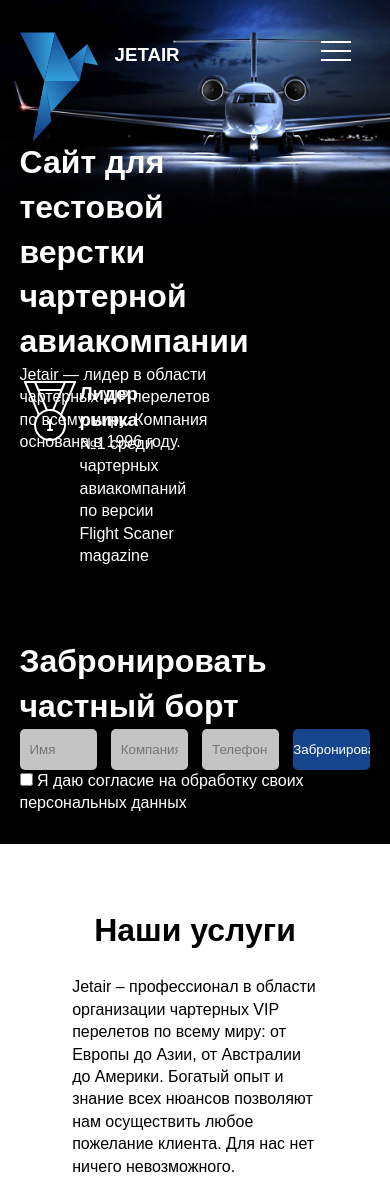
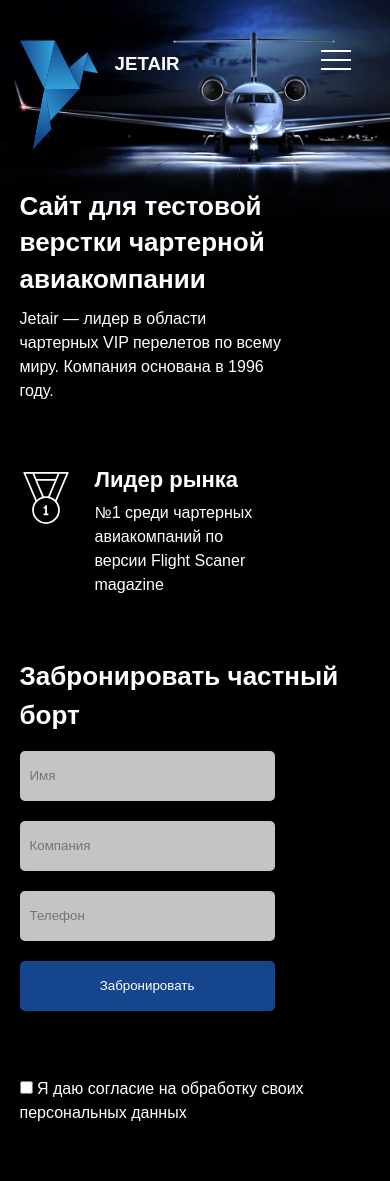
Before and after one commit to An-na-St/JETAIR, a plain HTML site: page index.html in a window 390 px wide. Shown: the top 1181 px of the page. Drawn offline with nearby package versions, Linux system fonts and the light colour scheme; a web font is replaced by a local one.

Commit message:
Edit top block

```diff
--- a/assets/style.css
+++ b/assets/style.css
@@ -11,7 +11,7 @@ body {
   margin: 0;
   overflow-x: hidden;
   font-family: 'Jost', sans-serif;
-  line-height: 1.4;
+  line-height: 1.5;
   color: #fff;
 }
 
@@ -44,7 +44,26 @@ a:active  {
   margin: 0 auto;
   position: relative;
   z-index: 2;
+  padding: 15px 0;
 } /**/
+
+@media (min-width: 992px) and (max-width: 1199px) {
+  .content_container {
+    width: 90%;
+  }/**/
+}
+
+@media (min-width: 768px) and (max-width: 991px) {
+  .content_container {
+    width: 90%;
+  }/**/
+}
+
+@media (max-width: 767px) {
+  .content_container {
+    width: 90%;
+  }/**/
+}
 
 /*--------------------------- Scrollbar ------------------------------*/
 
@@ -68,7 +87,7 @@ a:active  {
   width: 100vw;
   background: #fff;
 }
-.bg.header {
+.bg.intro {
   position: relative;
   height: 100vh;
   background: #000;
@@ -95,43 +114,36 @@ a:active  {
 .bg.footer {
   height: 83px;
 }
-.intro {
+.intro_img {
   position: absolute;
   width: 100%;
   height: auto;
   z-index: 1;
 }
 
+@media (max-width: 767px) {
+  .bg.intro { height: 1200px;}
+}
+
+@media (max-width: 360px) {
+  .bg.services { height: 2321px; }
+  .bg.fleet { height: 2948px; }
+  .bg.clients { height: 933px; }
+  .bg.contacts { height: 895px; }
+  .bg.booking { height: 476px; }
+  .bg.footer { height: 86px; }
+}
+
 /*--------------------------- Background ------------------------------*/
 
 /*--------------------------- Header ------------------------------*/
-
-
-
-.header_txt {
-  display: flex;
-  flex-direction: column;
-  justify-content: space-between;
-  height: 20%;
-  width: 60%;
-}
-
-.header_info {
-  display: flex;
-  width: 40%;
-}
-
-.header_info div {
-  display: flex;
-  flex-direction: column;
-}
-
 
 header {
   display: flex;
   justify-content: space-between;
   align-items: center;
   width: 100%;
+  margin-bottom: 50px;
 } /**/
 header h4 {
   white-space: nowrap;
@@ -228,9 +240,6 @@ header h4 {
 } /**/
 
 
-
-
-
 .header_menu {
   display: flex;
   align-items: center;
@@ -248,6 +257,34 @@ header h4 {
   color: #fff;
 } /**/
 
+
+.intro_description {
+  width: 50%;
+} /**/
+.intro_description h1 {
+  margin-bottom: 10px;
+  line-height: 1.4;
+} /**/
+.intro_description p {
+  width: 80%;
+} /**/
+
+
+.intro_advantage {
+  display: flex;
+  align-items: flex-start;
+  width: 40%;
+} /**/
+.intro_advantage_img {
+  width: 52px;
+  margin: 9px 23px 0 0;
+} /**/
+.intro_advantage_title {
+  margin-bottom: 5px;
+} /**/
+
+/*Form ->->->*/
+
 @media (min-width: 992px) and (max-width: 1199px) {
   .navigation {
     justify-content: center;
@@ -257,15 +294,14 @@ header h4 {
     padding: 18px 25px;
     border: #091023 1px solid;
   } /**/
-
   .header_list {
     flex-direction: column;
   } /**/
-
   .header_list li {
     margin-top: 15px;
     margin-left: 0;
   } /**/
+
 }
 
 @media (min-width: 768px) and (max-width: 991px) {
@@ -277,14 +313,23 @@ header h4 {
     padding: 18px 25px;
     border: #091023 1px solid;
   } /**/
-
   .header_list {
     flex-direction: column;
   } /**/
-
   .header_list li {
     margin-top: 15px;
     margin-left: 0;
+  } /**/
+
+  .intro_description h1 {
+    font-size: 28px;
+    width: 70%;
+    min-width: 360px;
+  } /**/
+
+  .intro_advantage {
+    width: 40%;
+    min-width: 310px;
   } /**/
 }
 
@@ -292,11 +337,10 @@ header h4 {
   header h4 {
     display: none;
   } /**/
-
   .header_left {
     width: 100%;
     justify-content: space-between;
-  }
+  } /**/
 
   .navigation {
     justify-content: center;
@@ -308,40 +352,71 @@ header h4 {
     right: 0;
     border: #091023 1px solid;
   } /**/
-
   .header_list {
     flex-direction: column;
   } /**/
-
   .header_list li {
     margin-top: 15px;
     margin-left: 0;
   } /**/
+
+  .intro_description {
+    width: 75%;
+  } /**/
+  .intro_description h1 {
+    font-size: 26px;
+  } /**/
+  .intro_description p {
+    width: 100%;
+  } /**/
+
+  .intro_advantage {
+    width: 70%;
+  } /**/
+  .intro_advantage_title {
+    font-size: 22px;
+  } /**/
+
 }
 
 @media (max-width: 360px) {
   .navigation {
     height: 280px;
     width: 100%;
+  } /**/
 
+  .intro_description {
+    width: 80%;
   } /**/
+  .intro_description h1 {
+    font-size: 24px;
+  } /**/
+
+  .intro_advantage {
+    width: 100%;
+  } /**/
+  .intro_advantage_title {
+    font-size: 18px;
+  } /**/
+
 }
 
 /*--------------------------- Header ------------------------------*/
 
 /*--------------------------- Form ------------------------------*/
 
-#booking_container_top {
-  height: 20%;
+.intro_booking {
+  height: 25%;
   width: 100%;
+  margin-bottom: 30px;
 }
 
-#booking_container_bottom {
+.booking_container_bottom {
   height: 50%;
   padding-bottom: 5%;
 }
 
-.book_flight {
+.booking {
   display: flex;
   flex-direction: column;
   justify-content: space-between;
@@ -349,46 +424,96 @@ header h4 {
   width: 100%;
 }
 
-.form {
+.booking_form {
   display: flex;
   flex-direction: column;
   height: 50%;
-  justify-content: space-between;
-}
-
-.fields {
-  display: flex;
   width: 100%;
   justify-content: space-between;
 }
 
+.booking_fields {
+  width: 100%;
+  padding-bottom: 25px;
+
+  display: grid;
+  grid-template-columns: 1fr 1fr 1fr 1fr;
+  grid-template-rows: 50px;
+  grid-column-gap: 30px;
+  grid-row-gap: 20px;
+  justify-items: center;
+}
+
 .item {
-  width: 22%;
+  width: 100%;
+  min-width: 195px;
+  max-width: 255px;
+  height: 100%;
   border: none;
   border-radius: 5px;
-}
+} /**/
 
 .field {
   background: #c4c4c4;
   color: #808080;
   padding: 13px 10px;
-}
+} /**/
 
 .field:focus {
   color: #000;
   background: #fff;
   outline: none;
-}
+} /**/
 
 .btn {
   padding: 0;
   color: #fff;
   background: #15468d;
   cursor: pointer;
+} /**/
+
+.checkbox {
+
 }
 
-.checkbox {
-  background-color: #000;
+@media (min-width: 768px) and (max-width: 991px) {
+  .intro_booking {
+    height: 30%;
+  }
+
+  .booking_title {
+    font-size: 26px;
+  }
+
+  .booking_form {
+    height: 70%;
+  }
+
+  .booking_fields {
+    grid-template-columns: 1fr 1fr 1fr;
+    grid-template-rows: 50px 50px;
+    justify-items: center;
+  }
+}
+
+@media (max-width: 767px) {
+  .intro_booking {
+    height: 40%;
+  }
+
+  .booking_title {
+    font-size: 26px;
+  }
+
+  .booking_form {
+    height: 80%;
+  }
+
+  .booking_fields {
+    grid-template-columns: 1fr;
+    grid-template-rows: 50px 50px 50px 50px;
+    justify-items: baseline;
+  }
 }
 
 /*--------------------------- Form ------------------------------*/
@@ -568,33 +693,7 @@ header h4 {
 
 /*--------------------------- Styles ------------------------------*/
 
-@media (min-width: 992px) and (max-width: 1199px) {
-  .content_container {
-    width: 90%;
-  }/**/
-}
 
-@media (min-width: 768px) and (max-width: 991px) {
-  .content_container {
-    width: 90%;
-  }/**/
-}
-
-@media (max-width: 767px) {
-  .content_container {
-    width: 90%;
-  }/**/
-}
-
-@media (max-width: 360px) {
-  .bg.header { height: 961px; }
-  .bg.services { height: 2321px; }
-  .bg.fleet { height: 2948px; }
-  .bg.clients { height: 933px; }
-  .bg.contacts { height: 895px; }
-  .bg.booking { height: 476px; }
-  .bg.footer { height: 86px; }
-}
 
 
 /*--------------------------- Media ------------------------------*/
--- a/index.html
+++ b/index.html
@@ -9,8 +9,8 @@
     <link href='ttps://fonts.googleapis.com/css2?family=Jost:wght@400;700;900&display=swap' rel='stylesheet'>
   </head>
   <body>
-    <div class='bg header'>
-      <img class='intro' src='assets/images/bg.jpg' alt='plane background'> <!---->
+    <div class='bg intro'>
+      <img class='intro_img' src='assets/images/bg.jpg' alt='plane background'> <!---->
       <div class='content_container'>
         <header>
           <div class='header_left'>
@@ -46,29 +46,31 @@
           <h4>8 800 123-45-67</h4> <!---->
         </header> <!---->
 
-        <div class='header_txt'>
+        <div class='intro_description'>
           <h1>Сайт для тестовой верстки чартерной авиакомпании </h1>
-          <p >
+          <p>
             Jetair — лидер в области чартерных VIP перелетов по всему миру.
             Компания основана в 1996 году.
           </p>
-        </div>
+        </div> <!---->
 
-        <div class='header_info'>
-          <img src='assets/images/medal.svg' alt='medal' height='60px'>
+        <div class='intro_advantage'>
+          <img class='intro_advantage_img' src='assets/images/medal.svg' alt='medal'>
           <div>
-            <h3>Лидер рынка</h3>
-            <p>
+            <h2 class='intro_advantage_title'>Лидер рынка</h2>
+            <p class='intro_advantage_subtitle'>
               №1 среди чартерных авиакомпаний
               по версии Flight Scaner magazine
             </p>
           </div>
-        </div>
-        <div id='booking_container_top'>
-          <div class='book_flight'>
-            <h1>Забронировать частный борт</h1>
-            <form class='form' name='book_flight'>
-              <div class='fields'>
+        </div> <!---->
+
+
+        <div class='intro_booking'>
+          <div class='booking'>
+            <h1 class='booking_title'>Забронировать частный борт</h1>
+            <form class='booking_form' name='book_flight'>
+              <div class='booking_fields'> <!---->
                 <input class='item field' type='text'  name='name' placeholder='Имя' maxlength='15' required>
                 <input class='item field' type='text' name='company' placeholder='Компания' maxlength='25' required>
                 <input class='item field' type='tel' name='phone_number' placeholder='Телефон' maxlength='15' required>
@@ -78,7 +80,7 @@
                 <input class='checkbox' type='checkbox' name='agree' required>
                 <span>Я даю согласие на обработку своих персональных данных</span>
               </div>
-            </form>
+            </form> <!---->
           </div>
         </div>
       </div>
@@ -324,7 +326,7 @@
     </div>
     <div class='bg booking'>
       <div class='content_container'>
-        <div id='booking_container_bottom'>
+        <div class='booking_container_bottom'>
           <div class='book_flight'>
             <h1>Забронировать частный борт</h1>
             <form class='form' name='book_flight'>
```
